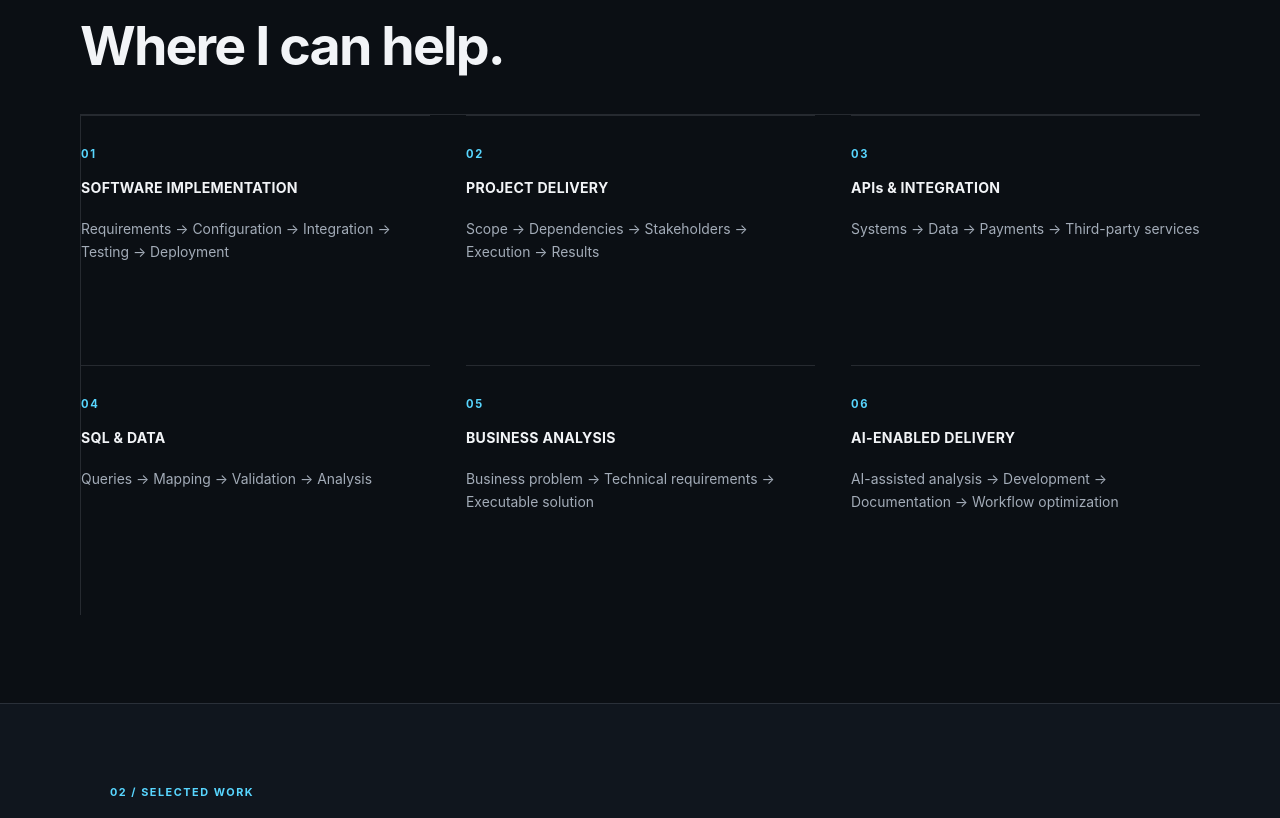
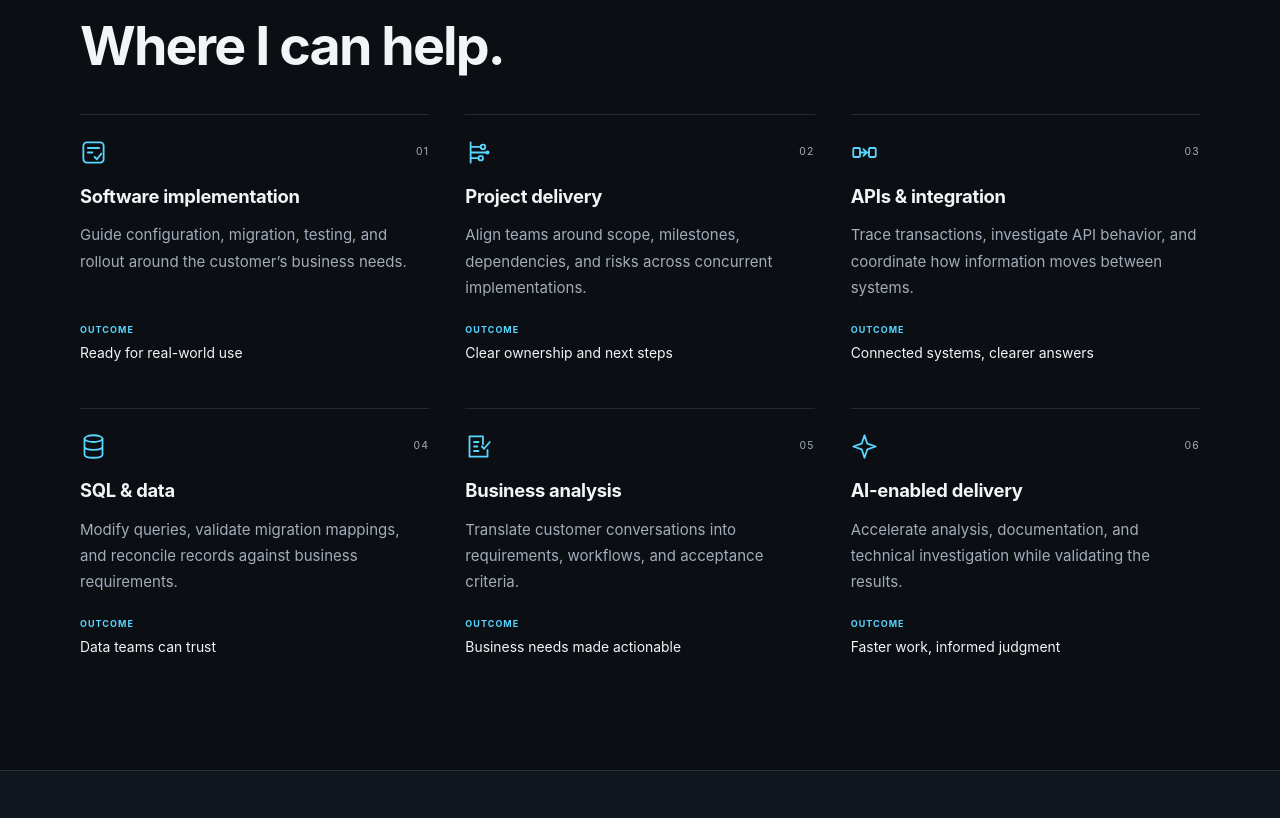
Before and after one commit to hudsondrs-dev/darrenrhudson.com, a plain HTML site: page index.html in a window 1280 px wide. Shown: the part 1010-1828 px from the top of the page. Drawn offline with Linux system fonts and the light colour scheme.

Commit message:
Capabilities Clean Up

```diff
--- a/css/polish.css
+++ b/css/polish.css
@@ -158,3 +158,22 @@ body { background: var(--bg); }
  .ai-delivery-card h4 { font-size: 1.15rem; }
  .ai-card-description { font-size: .94rem; }
 }
+
+/* Remove the inherited outer grid frame; each capability keeps one top rule. */
+.capabilities { border: 0; }
+.capability { border: 0; border-top: 1px solid var(--border); }
+.stat strong[data-count-to] { font-variant-numeric: tabular-nums; }
+.stat .stat-readable { position: absolute; width: 1px; height: 1px; padding: 0; margin: -1px; overflow: hidden; clip-path: inset(50%); white-space: nowrap; border: 0; }
+
+/* Capabilities: practical descriptions and outcomes without enclosing boxes. */
+.capabilities { gap: 20px 36px; }
+.capability { min-width: 0; min-height: 0; display: flex; flex-direction: column; padding: 24px 0; transition: background .2s, border-color .2s; }
+.capability:hover { background: linear-gradient(180deg,rgba(88,214,255,.04),transparent); border-top-color: rgba(88,214,255,.5); }
+.capability-top { display: flex; justify-content: space-between; align-items: center; margin-bottom: 18px; }
+.capability-top svg { width: 27px; height: 27px; color: var(--accent); }
+.capability-top span { font-size: .65rem; color: var(--text-muted); letter-spacing: .12em; }
+.capability h3 { margin: 0 0 14px; font-size: 1.15rem; line-height: 1.35; letter-spacing: -.015em; }
+.capability .capability-description { flex: 1; margin: 0; font-size: .94rem; line-height: 1.75; }
+.capability .capability-outcome { margin: 22px 0 0; color: var(--text); font-size: .87rem; line-height: 1.5; }
+.capability-outcome span { display: block; margin-bottom: 6px; color: var(--accent); font-size: .56rem; font-weight: 700; letter-spacing: .12em; }
+@media (max-width: 650px) { .capabilities { gap: 8px; } }
--- a/index.html
+++ b/index.html
@@ -107,12 +107,12 @@
         <section class="stats">
 
             <div class="stat">
-                <strong>20+</strong>
+                <strong data-count-to="20" aria-hidden="true">20+</strong><span class="stat-readable">20 plus</span>
                 <span>YEARS IN TECHNOLOGY</span>
             </div>
 
             <div class="stat">
-                <strong>10+</strong>
+                <strong data-count-to="10" aria-hidden="true">10+</strong><span class="stat-readable">10 plus</span>
                 <span>CONCURRENT PROJECTS AT PEAK</span>
             </div>
 
@@ -136,60 +136,47 @@
             <h2>Where I can help.</h2>
 
             <div class="capabilities">
-
                 <article class="capability">
-                    <span>01</span>
-                    <h3>SOFTWARE IMPLEMENTATION</h3>
-                    <p>
-                        Requirements → Configuration → Integration →
-                        Testing → Deployment
-                    </p>
+                    <div class="capability-top"><svg viewBox="0 0 24 24" fill="none" stroke="currentColor" stroke-width="1.6" stroke-linecap="round" stroke-linejoin="round" aria-hidden="true"><rect x="3" y="3" width="18" height="18" rx="3"/><path d="M7 8h10M7 12h4m2 4 2 2 4-5"/></svg><span>01</span></div>
+                    <h3>Software implementation</h3>
+                    <p class="capability-description">Guide configuration, migration, testing, and rollout around the customer’s business needs.</p>
+                    <p class="capability-outcome"><span>OUTCOME</span>Ready for real-world use</p>
                 </article>
 
                 <article class="capability">
-                    <span>02</span>
-                    <h3>PROJECT DELIVERY</h3>
-                    <p>
-                        Scope → Dependencies → Stakeholders →
-                        Execution → Results
-                    </p>
+                    <div class="capability-top"><svg viewBox="0 0 24 24" fill="none" stroke="currentColor" stroke-width="1.6" stroke-linecap="round" stroke-linejoin="round" aria-hidden="true"><path d="M5 3v18M5 7h9M5 12h14M5 17h7"/><circle cx="16" cy="7" r="2"/><circle cx="20" cy="12" r="1"/><circle cx="14" cy="17" r="2"/></svg><span>02</span></div>
+                    <h3>Project delivery</h3>
+                    <p class="capability-description">Align teams around scope, milestones, dependencies, and risks across concurrent implementations.</p>
+                    <p class="capability-outcome"><span>OUTCOME</span>Clear ownership and next steps</p>
                 </article>
 
                 <article class="capability">
-                    <span>03</span>
-                    <h3>APIs & INTEGRATION</h3>
-                    <p>
-                        Systems → Data → Payments →
-                        Third-party services
-                    </p>
+                    <div class="capability-top"><svg viewBox="0 0 24 24" fill="none" stroke="currentColor" stroke-width="1.6" stroke-linecap="round" stroke-linejoin="round" aria-hidden="true"><rect x="2" y="8" width="6" height="8" rx="1"/><rect x="16" y="8" width="6" height="8" rx="1"/><path d="M8 12h8m-5-3 3 3-3 3"/></svg><span>03</span></div>
+                    <h3>APIs & integration</h3>
+                    <p class="capability-description">Trace transactions, investigate API behavior, and coordinate how information moves between systems.</p>
+                    <p class="capability-outcome"><span>OUTCOME</span>Connected systems, clearer answers</p>
                 </article>
 
                 <article class="capability">
-                    <span>04</span>
-                    <h3>SQL & DATA</h3>
-                    <p>
-                        Queries → Mapping → Validation → Analysis
-                    </p>
+                    <div class="capability-top"><svg viewBox="0 0 24 24" fill="none" stroke="currentColor" stroke-width="1.6" stroke-linecap="round" stroke-linejoin="round" aria-hidden="true"><ellipse cx="12" cy="5" rx="8" ry="3"/><path d="M4 5v14c0 4 16 4 16 0V5M4 12c0 4 16 4 16 0"/></svg><span>04</span></div>
+                    <h3>SQL & data</h3>
+                    <p class="capability-description">Modify queries, validate migration mappings, and reconcile records against business requirements.</p>
+                    <p class="capability-outcome"><span>OUTCOME</span>Data teams can trust</p>
                 </article>
 
                 <article class="capability">
-                    <span>05</span>
-                    <h3>BUSINESS ANALYSIS</h3>
-                    <p>
-                        Business problem → Technical requirements →
-                        Executable solution
-                    </p>
+                    <div class="capability-top"><svg viewBox="0 0 24 24" fill="none" stroke="currentColor" stroke-width="1.6" stroke-linecap="round" stroke-linejoin="round" aria-hidden="true"><path d="M4 3h12v7M4 3v18h16v-6M8 8h4M8 12h3M8 16h4m3-4 2 2 5-6"/></svg><span>05</span></div>
+                    <h3>Business analysis</h3>
+                    <p class="capability-description">Translate customer conversations into requirements, workflows, and acceptance criteria.</p>
+                    <p class="capability-outcome"><span>OUTCOME</span>Business needs made actionable</p>
                 </article>
 
                 <article class="capability">
-                    <span>06</span>
-                    <h3>AI-ENABLED DELIVERY</h3>
-                    <p>
-                        AI-assisted analysis → Development →
-                        Documentation → Workflow optimization
-                    </p>
+                    <div class="capability-top"><svg viewBox="0 0 24 24" fill="none" stroke="currentColor" stroke-width="1.6" stroke-linecap="round" stroke-linejoin="round" aria-hidden="true"><path d="m12 2 2.5 7.5L22 12l-7.5 2.5L12 22l-2.5-7.5L2 12l7.5-2.5L12 2Z"/></svg><span>06</span></div>
+                    <h3>AI-enabled delivery</h3>
+                    <p class="capability-description">Accelerate analysis, documentation, and technical investigation while validating the results.</p>
+                    <p class="capability-outcome"><span>OUTCOME</span>Faster work, informed judgment</p>
                 </article>
-
             </div>
 
         </section>
--- a/js/main.js
+++ b/js/main.js
@@ -1452,3 +1452,40 @@ function completeQuest() {
         button.innerHTML = paused ? '<span aria-hidden="true">▷</span> RESUME' : '<span aria-hidden="true">Ⅱ</span> PAUSE';
     });
 })();
+
+// Count the two headline metrics once when they enter the viewport.
+// Static text remains available without JavaScript and for screen readers.
+(() => {
+    const counters = [...document.querySelectorAll('[data-count-to]')];
+    const motion = matchMedia('(prefers-reduced-motion: reduce)');
+    if (motion.matches || !('IntersectionObserver' in window)) return;
+    const frames = new Map();
+    const finish = element => { element.textContent = element.dataset.countTo + '+'; };
+    const observer = new IntersectionObserver(entries => {
+        for (const entry of entries) {
+            if (!entry.isIntersecting) continue;
+            const element = entry.target;
+            observer.unobserve(element);
+            if (motion.matches) { finish(element); continue; }
+            const target = Number(element.dataset.countTo);
+            const started = performance.now();
+            element.textContent = '0+';
+            const tick = now => {
+                const progress = Math.min((now - started) / 900, 1);
+                const eased = 1 - Math.pow(1 - progress, 3);
+                element.textContent = Math.floor(target * eased) + '+';
+                if (progress < 1) frames.set(element, requestAnimationFrame(tick));
+                else { finish(element); frames.delete(element); }
+            };
+            frames.set(element, requestAnimationFrame(tick));
+        }
+    }, { threshold: 0.5 });
+    counters.forEach(element => observer.observe(element));
+    motion.addEventListener('change', event => {
+        if (!event.matches) return;
+        observer.disconnect();
+        frames.forEach(frame => cancelAnimationFrame(frame));
+        frames.clear();
+        counters.forEach(finish);
+    });
+})();
```
